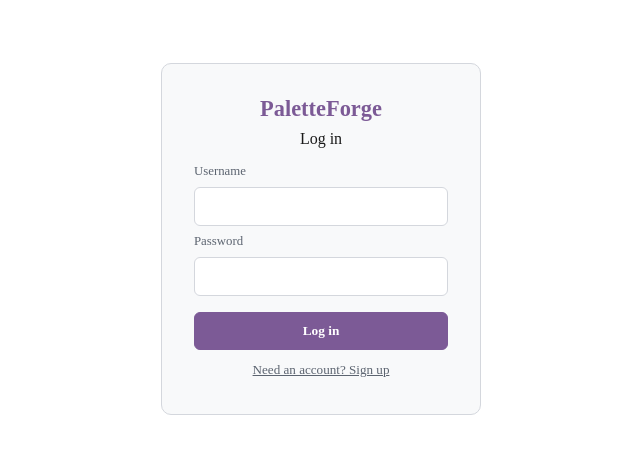
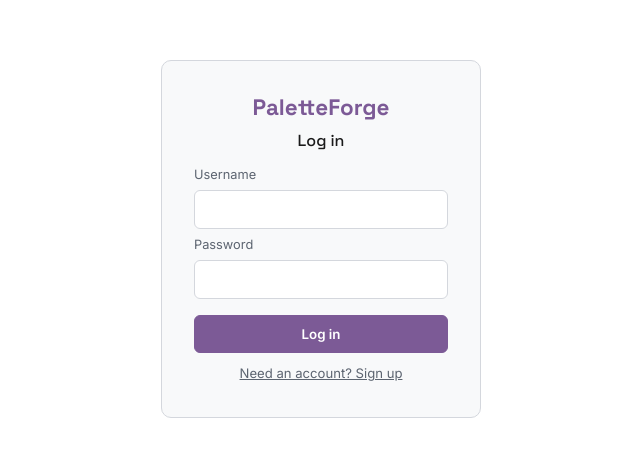
Before and after one commit to Priyan-B/PaletteForge, a React (Vite) app in the folder frontend/: page / in a window 1280 px wide. Shown: the part 161-618 px from the top of the page, without its empty margins (319-959 px from the left). Built offline with nearby package versions, Linux system fonts and the light colour scheme; no server answers.

Commit message:
Usability fix-3

```diff
--- a/frontend/src/index.css
+++ b/frontend/src/index.css
@@ -24,6 +24,10 @@
   --color-pass-bg: var(--palette-pass-bg);
   --color-fail: var(--palette-fail);
   --color-fail-bg: var(--palette-fail-bg);
+
+  /* ===== TYPOGRAPHY ===== */
+  --font-heading: "Space Grotesk", system-ui, sans-serif;
+  --font-body: "Inter", system-ui, -apple-system, "Segoe UI", sans-serif;
 
   /* ===== SPACING ===== */
   --radius-sm: 4px;
```
